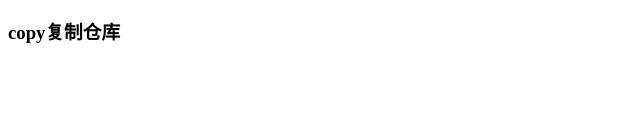
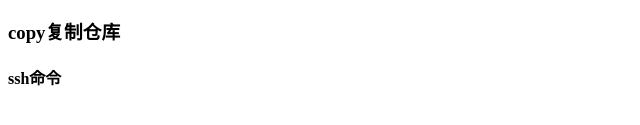
Before and after one commit to kissarray/test, a plain HTML site: page b/index.html in a window 1280 px wide. Shown: the part 127-252 px from the top of the page, 0-640 px from the left. Drawn offline with Linux system fonts and the light colour scheme.

Commit message:
ssh地址

```diff
--- a/b/index.html
+++ b/b/index.html
@@ -11,6 +11,7 @@
     <h1>欢迎使用git</h1>
     <h2>romote使用别名导入远程仓库</h2>
     <h3>copy复制仓库</h3>
+    <h4>ssh命令</h4>
 </body>
 
 </html>
```
